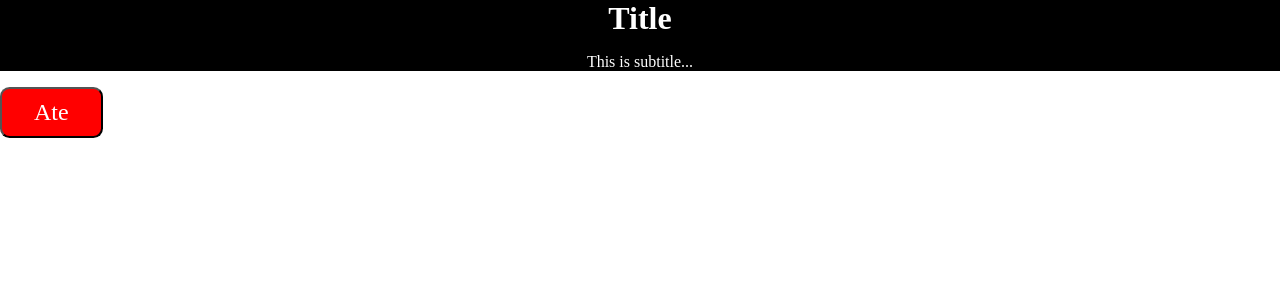
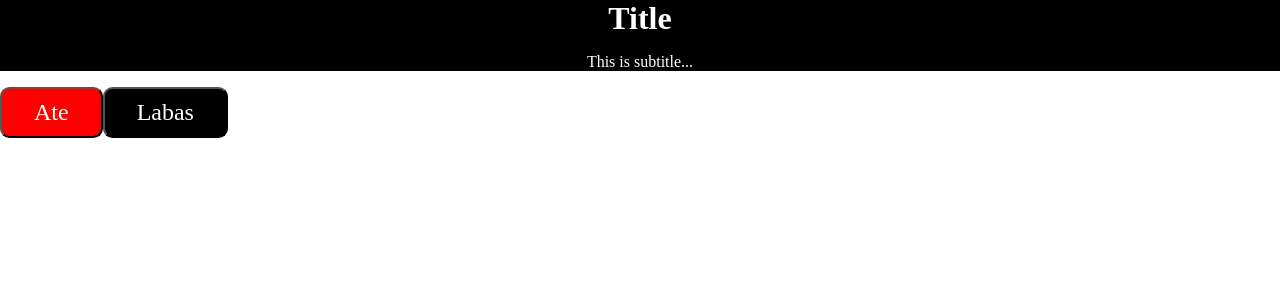
Before and after one commit to ervinask/react-first, a React (Create React App) app: page / in a window 1280 px wide. Shown: the top 300 px of the page. Built offline with nearby package versions, Linux system fonts and the light colour scheme.

Commit message:
section component added

```diff
--- a/src/App.js
+++ b/src/App.js
@@ -3,14 +3,20 @@ import "normalize.css";
 
 import Hero from "./components/Hero/Hero";
 import Button from "./components/Button/Button";
+import Section from "./components/Section/Section";
 
 function App() {
   return (
     <div>
       <Hero title="Title" subtitle="This is subtitle..." />
-      <Button type="button" color="bold">
-        Ate
-      </Button>
+      <Section>
+        <Button type="button" color="bold">
+          Ate
+        </Button>
+        <Button type="button" color="outline">
+          Labas
+        </Button>
+      </Section>
     </div>
   );
 }
--- /dev/null
+++ b/src/components/Section/Section.css
@@ -0,0 +1,4 @@
+section {
+  margin: 0 auto;
+  width: 100%;
+}
--- /dev/null
+++ b/src/components/Section/Section.jsx
@@ -0,0 +1,7 @@
+import React from "react";
+
+const Section = ({ children }) => {
+  return <section>{children}</section>;
+};
+
+export default Section;
```
